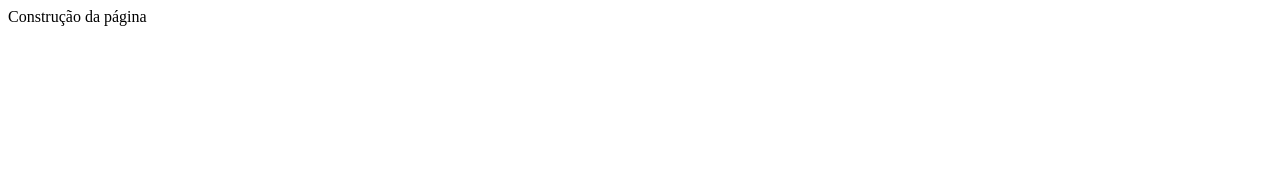
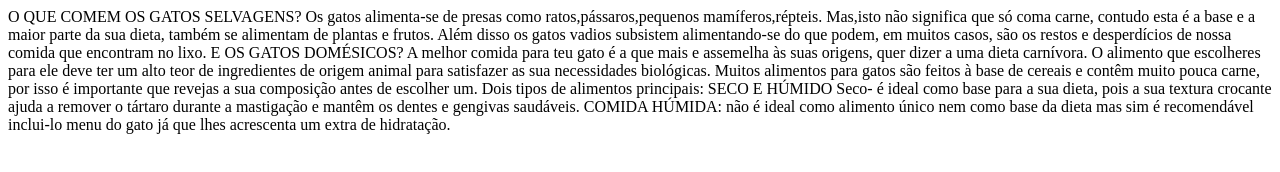
Before and after one commit to lucasboti/cemca, a plain HTML site: page alimentação.html in a window 1280 px wide. Drawn offline with Linux system fonts and the light colour scheme.

Commit message:
Add files via upload

```diff
--- a/alimentação.html
+++ b/alimentação.html
@@ -7,6 +7,24 @@
     <title>Alimentação</title>
 </head>
 <body>
-    Construção da página
+    O QUE COMEM OS GATOS SELVAGENS?
+    Os gatos alimenta-se de presas como ratos,pássaros,pequenos mamíferos,répteis. Mas,isto não significa
+    que só coma carne, contudo esta é a base e a maior parte da sua dieta, também se alimentam de plantas e frutos.
+    Além disso os gatos vadios subsistem alimentando-se do que podem, em muitos casos, são os restos e
+    desperdícios de nossa comida que encontram no lixo.
+
+    E OS GATOS DOMÉSICOS?
+    A melhor comida para teu gato é a que mais e assemelha às suas origens, quer dizer a uma
+    dieta carnívora. O alimento que escolheres para ele deve ter um alto teor de ingredientes
+    de origem animal para satisfazer as sua necessidades biológicas.
+    Muitos alimentos para gatos são feitos à base de cereais e contêm muito pouca carne, por isso
+    é importante que revejas a sua composição antes de escolher um.
+    Dois tipos de alimentos principais: SECO E HÚMIDO
+    Seco- é ideal como base para a sua dieta, pois a sua textura crocante ajuda a remover o
+    tártaro durante a mastigação e mantêm os dentes e gengivas saudáveis.
+    COMIDA HÚMIDA: não é ideal como alimento único nem como base da dieta mas sim é recomendável
+    inclui-lo menu do gato já que lhes acrescenta um extra de hidratação.
+
+
 </body>
 </html>
```
